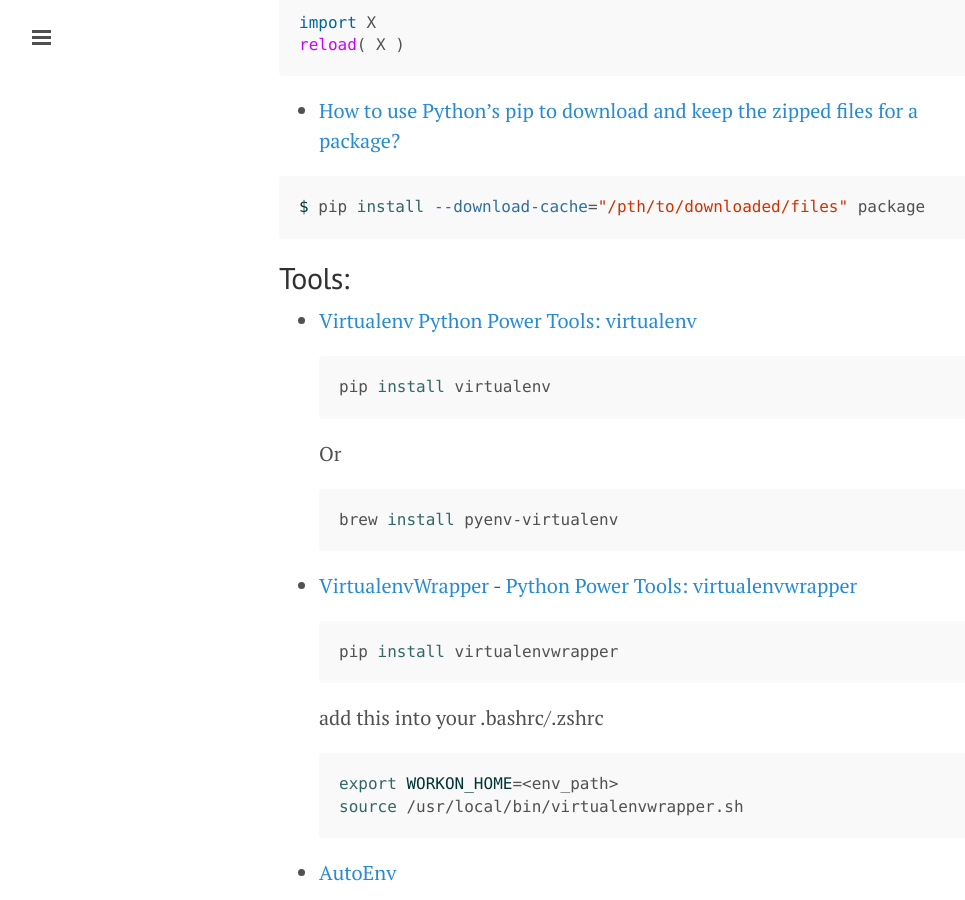
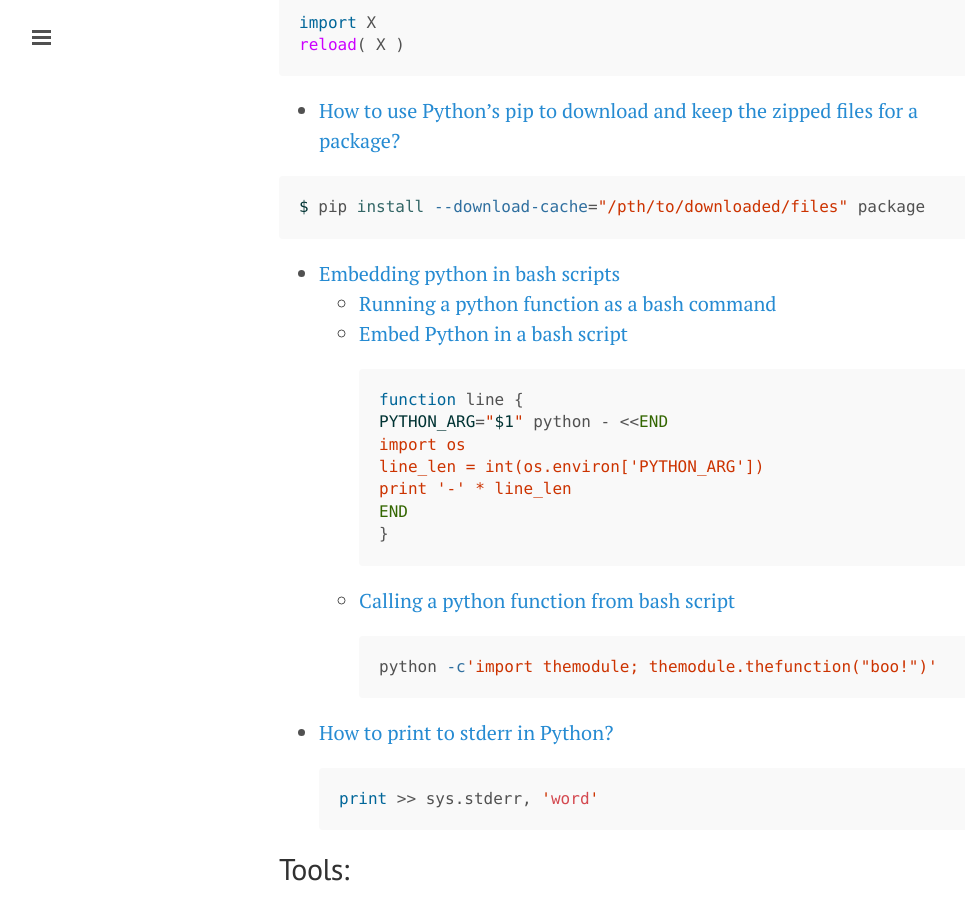
Before and after one commit to ibotdotout/ibotdotout.github.io, a Jekyll site: the page built from _posts/2014-06-08-python.md, in a window 1280 px wide and 900 px high, scrolled down 2486 px. Shown: the whole window, without its empty margins (1-966 px from the left). Built offline with Jekyll 4.4.1, drawn with Linux system fonts in a browser that asks for light colours; nearby versions of some CDN libraries; Markdown is read by kramdown in place of the engine named in the settings; some of the changed text lies outside the part shown.

Commit message:
update python

````diff
--- a/_posts/2014-06-08-python.md
+++ b/_posts/2014-06-08-python.md
@@ -105,6 +105,32 @@ reload( X )
 ```sh
 $ pip install --download-cache="/pth/to/downloaded/files" package
 ```
+
+* [Embedding python in bash scripts](http://bhfsteve.blogspot.se/2014/07/embedding-python-in-bash-scripts.html)
+  - [Running a python function as a bash command](http://stackoverflow.com/questions/29734394/running-a-python-function-as-a-bash-command)
+  - [Embed Python in a bash script](https://gist.github.com/jiaaro/5452675)
+
+    ```sh
+    function line {
+    PYTHON_ARG="$1" python - <<END
+    import os
+    line_len = int(os.environ['PYTHON_ARG'])
+    print '-' * line_len
+    END
+    }
+    ```
+
+  - [Calling a python function from bash script](http://stackoverflow.com/questions/2119702/calling-a-python-function-from-bash-script)
+
+    ```sh
+    python -c'import themodule; themodule.thefunction("boo!")'
+    ```
+
+* [How to print to stderr in Python?](http://stackoverflow.com/questions/5574702/how-to-print-to-stderr-in-python)
+
+  ```python
+  print >> sys.stderr, 'word'
+  ```
 
 ## Tools:
 * [Virtualenv](http://virtualenv.readthedocs.org)
@@ -243,4 +269,5 @@ pyreverse -o png <code>
 2. [Should I put #! (shebang) in Python scripts, and what form should it
 take?](http://stackoverflow.com/questions/6908143/should-i-put-shebang-in-python-scripts-and-what-form-should-it-take)
 3. [Simple file server to serve current directory](http://stackoverflow.com/questions/15328623/simple-file-server-to-serve-current-directory)
-4. [How to reload python module imported using “from module import *”](http://stackoverflow.com/questions/5516783/how-to-reload-python-module-imported-using-from-module-import)
+4. [How to reload python module imported using "from module import *"](http://stackoverflow.com/questions/5516783/how-to-reload-python-module-imported-using-from-module-import)
+5. [10 awesome features of Python that you can't use because you refuse to upgrade to Python 3](https://asmeurer.github.io/python3-presentation/slides.html#1)
````
